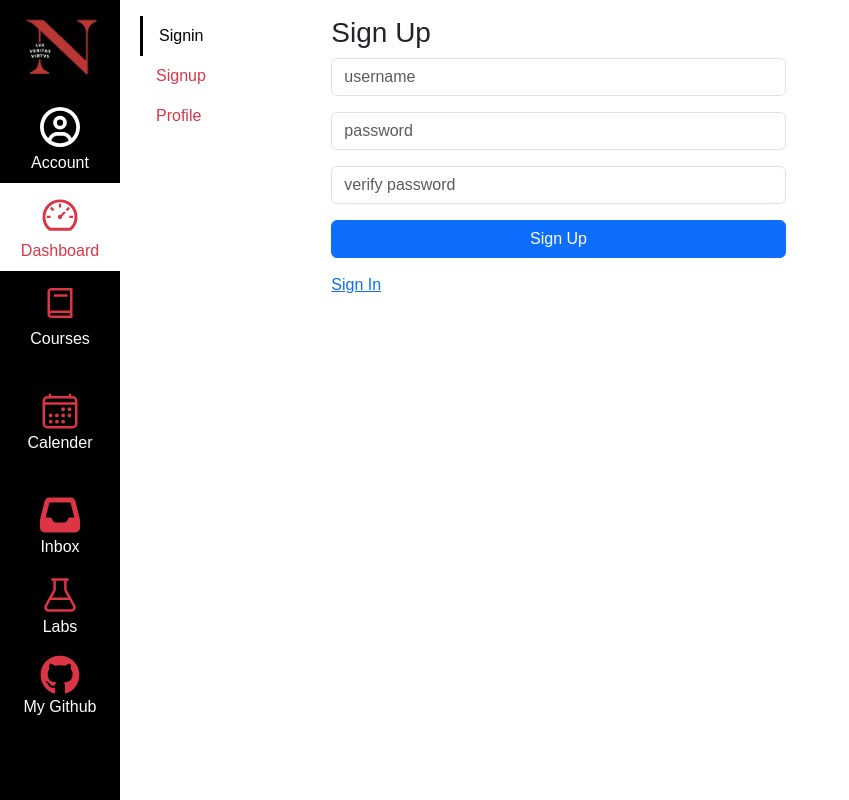
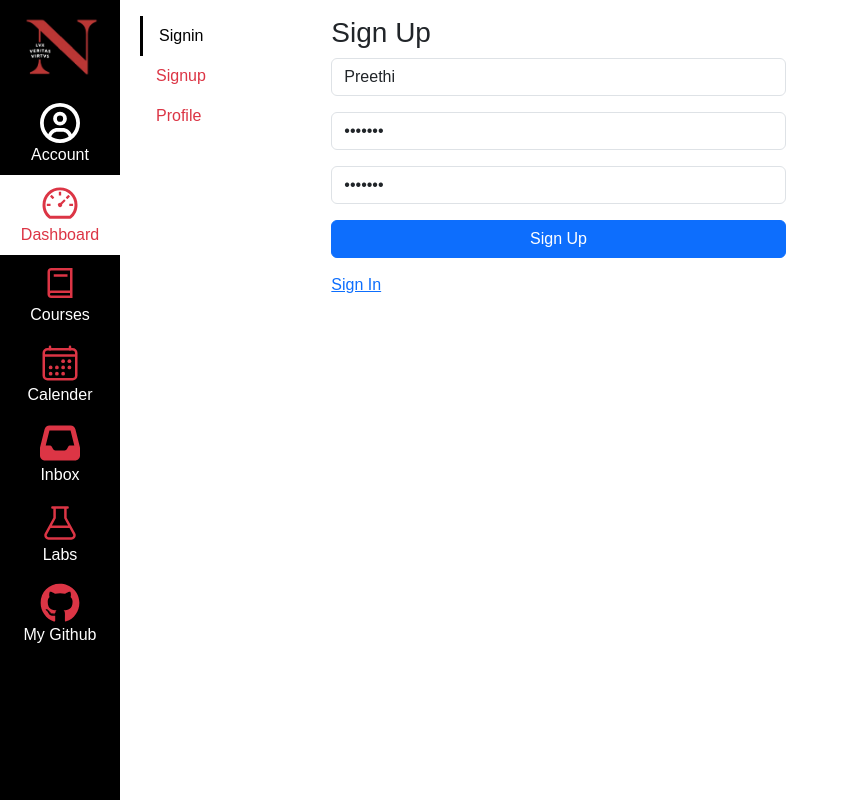
Before and after one commit to Preethi-23102000/kambaz-next-js, a Next.js app: page /Account/Signup in a window 1280 px wide. Shown: the whole page, without its empty margins (0-849 px from the left). Built offline with nearby package versions, Linux system fonts and the light colour scheme.

Commit message:
Assignment 2 - default values

```diff
--- a/app/(Kambaz)/Account/Signup/page.tsx
+++ b/app/(Kambaz)/Account/Signup/page.tsx
@@ -8,16 +8,24 @@ export default function Signup() {
       <Row className="margin-bottom-15">
         <Col md={6}>
           <FormGroup className="mb-3 margin-bottom-15" controlId="wd-username">
-            <FormControl placeholder="username" />
+            <FormControl placeholder="username" defaultValue={"Preethi"} />
           </FormGroup>
           <FormGroup className="mb-3 margin-bottom-15" controlId="wd-password">
-            <FormControl type="password" placeholder="password" />
+            <FormControl
+              type="password"
+              placeholder="password"
+              defaultValue={"Preethi"}
+            />
           </FormGroup>
           <FormGroup
             className="mb-3 margin-bottom-15"
             controlId="wd-verify-password"
           >
-            <FormControl type="password" placeholder="verify password" />
+            <FormControl
+              type="password"
+              placeholder="verify password"
+              defaultValue={"Preethi"}
+            />
           </FormGroup>
           <Link href="Profile" className="text-white ">
             <Button
--- a/app/(Kambaz)/Navigation.tsx
+++ b/app/(Kambaz)/Navigation.tsx
@@ -31,7 +31,7 @@ export default function KambazNavigation() {
           className="text-white text-decoration-none"
         >
           <div className="nav-icons">
-            <FaRegCircleUser className="fs-1 text-white m-1" />
+            <FaRegCircleUser className="fs-1 text-white" />
             Account
           </div>
         </Link>
@@ -43,7 +43,7 @@ export default function KambazNavigation() {
           id="wd-dashboard-link"
           className="text-danger text-decoration-none"
         >
-          <AiOutlineDashboard className="fs-1 text-danger m-1" />
+          <AiOutlineDashboard className="fs-1 text-danger" />
           Dashboard
         </Link>
       </ListGroupItem>
@@ -55,7 +55,7 @@ export default function KambazNavigation() {
           className="text-danger text-decoration-none"
         >
           <div className="nav-icons">
-            <LiaBookSolid className="fs-1 text-danger m-1" />
+            <LiaBookSolid className="fs-1 text-danger" />
             Courses
           </div>
         </Link>
@@ -65,7 +65,7 @@ export default function KambazNavigation() {
         <Link
           href="/Calender"
           id="wd-calender-link"
-          className="text-danger text-decoration-none m-1"
+          className="text-danger text-decoration-none"
         >
           <div className="nav-icons">
             <IoCalendarOutline className="fs-1 text-danger" />
--- a/app/Labs/Lab2/BootstrapForms.tsx
+++ b/app/Labs/Lab2/BootstrapForms.tsx
@@ -111,7 +111,7 @@ export default function BootstrapForms() {
       </div>
       <br />
       <div id="wd-css-responsive-forms-2">
-        <h3>Responsive forms</h3>
+        <h3>Responsive forms 2</h3>
         <Form>
           <Form.Group as={Row} className="mb-3">
             <Form.Label column sm={2}>
```
Also changed, not shown: app/(Kambaz)/Account/Signin/page.tsx (+6 -2 lines), app/Labs/Lab2/page.tsx (+9 -7 lines).
